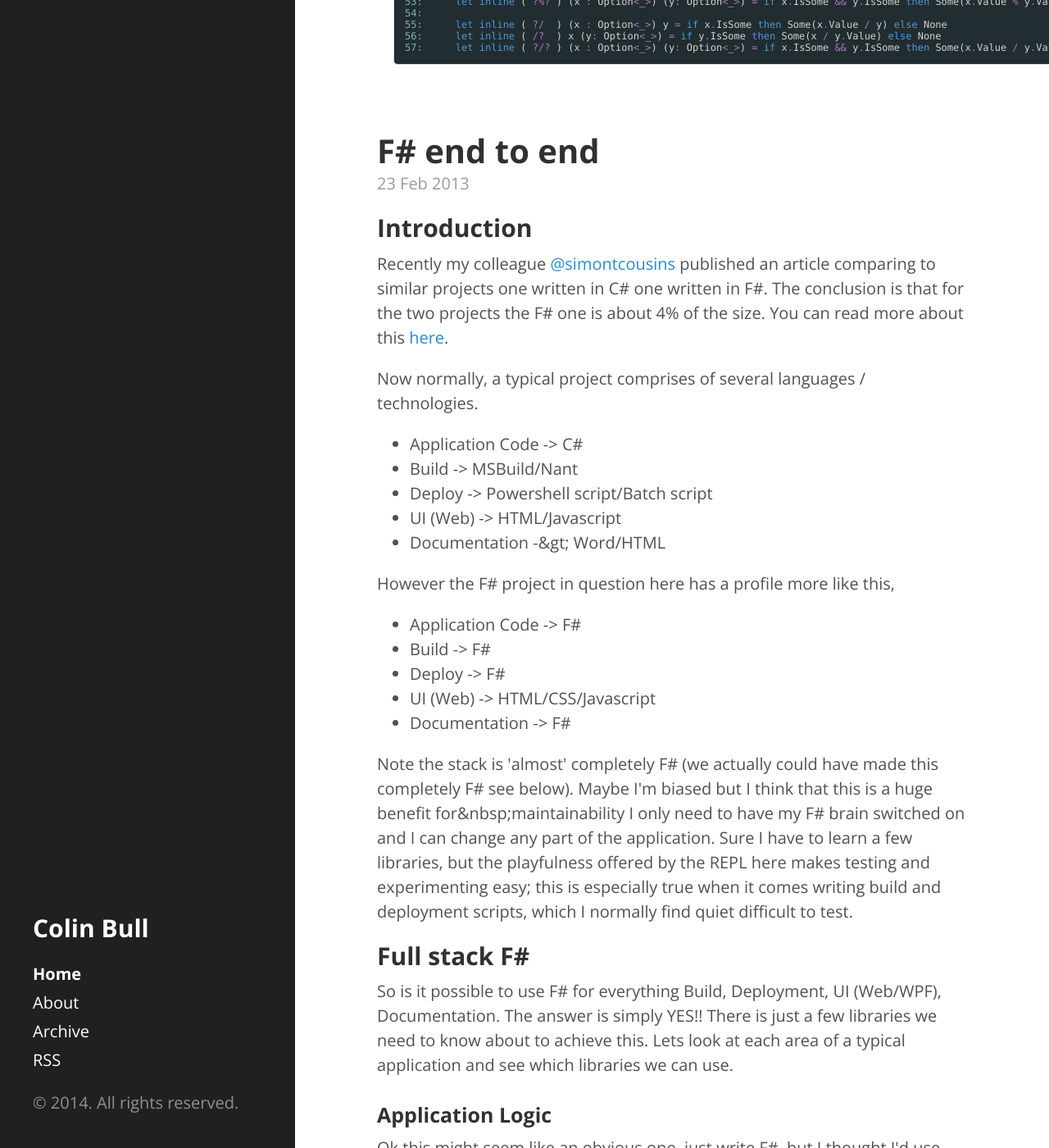
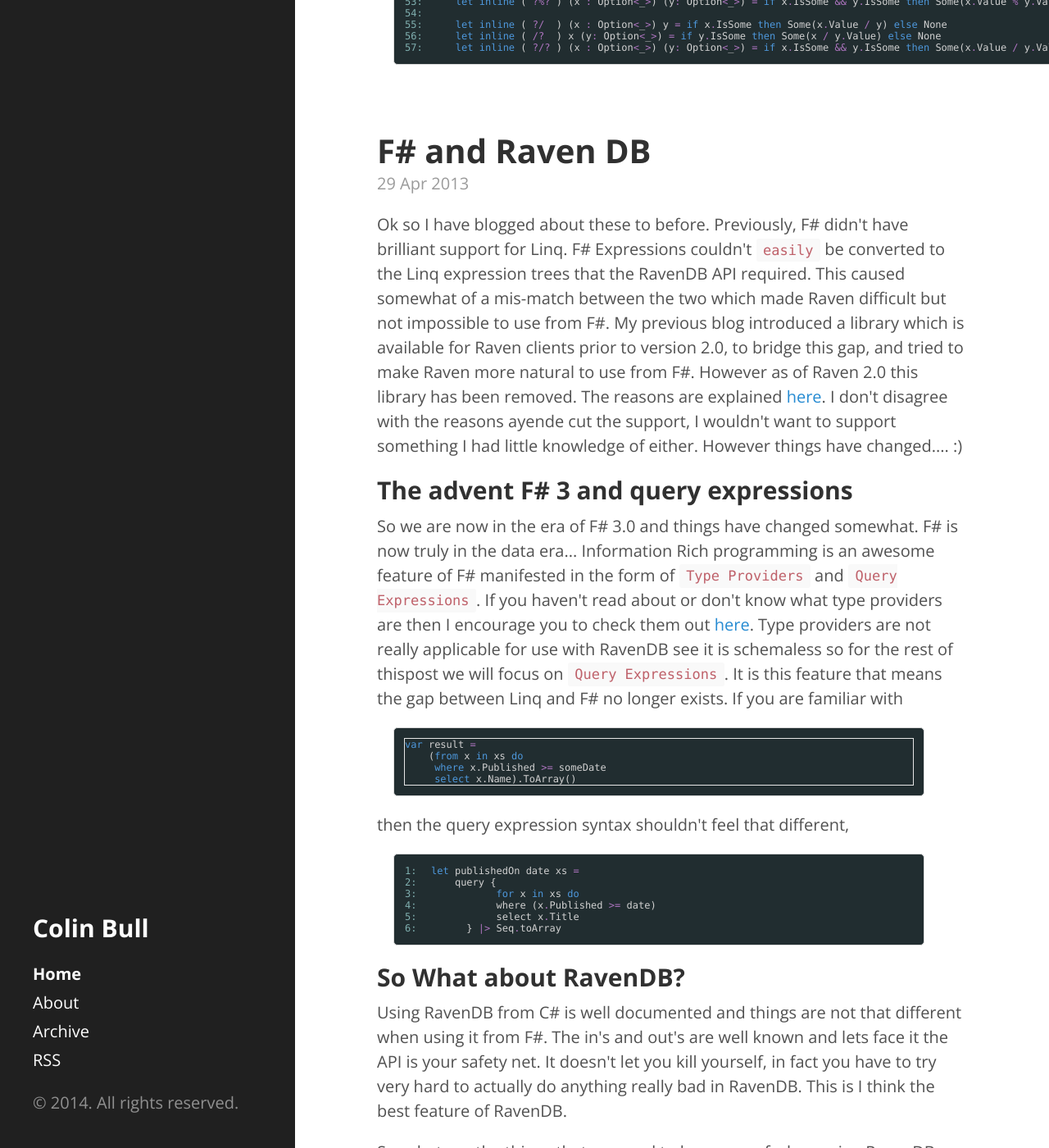
Before and after one commit to colinbull/colinbull.github.io, a Jekyll site: the page built from index.html, in a window 1280 px wide and 1400 px high, scrolled down 3335 px. Shown: the whole window at 82% size. Built offline with Jekyll 4.4.1, drawn with Linux system fonts in a browser that asks for light colours; some web fonts are replaced; Markdown is read by kramdown in place of the engine named in the settings; the list of posts is cut into pages by our own code; some of the changed text lies outside the part shown.

```diff
--- a/_posts/2013-02-23-FSharp-end-to-end.html
+++ b/_posts/2013-02-23-FSharp-end-to-end.html
@@ -29,7 +29,10 @@
 <li>Documentation -> F#</li>
 </ul>
 
-<p>Note the stack is 'almost' completely F# (we actually could have made this completely F# see below). Maybe I'm biased but I think that this is a huge benefit for&amp;nbsp;maintainability I only need to have my F# brain switched on and I can change any part of the application. Sure I have to learn a few libraries, but the playfulness offered by the REPL here makes testing and experimenting easy; this is especially true when it comes writing build and deployment scripts, which I normally find quiet difficult to test.</p>
+<p>Note the stack is 'almost' completely F# (we actually could have made this completely F# see below). Maybe I'm biased but I think that this is a huge benefit for
+maintainability I only need to have my F# brain switched on and I can change any part of the application. Sure I have to learn a few
+libraries, but the playfulness offered by the REPL here makes testing and experimenting easy; this is especially true when it comes writing
+build and deployment scripts, which I normally find quiet difficult to test.</p>
 
 <h2>Full stack F#</h2>
 
--- /dev/null
+++ b/_posts/2013-04-29-FSharp-and-raven-db.html
@@ -0,0 +1,198 @@
+---
+layout: page
+title: F# and Raven DB
+---
+
+<p>Ok so I have blogged about these to before. Previously, F# didn't have brilliant support for Linq. F# Expressions couldn't <code>easily</code> be
+converted to the Linq expression trees that the RavenDB API required. This caused somewhat of a mis-match between the two which made
+Raven difficult but not impossible to use from F#. My previous blog introduced a library  which is available for Raven clients prior
+to version 2.0, to bridge this gap, and tried to make Raven more natural to use from F#. However as of Raven 2.0 this library has
+been removed. The reasons are explained <a href="https://groups.google.com/forum/?fromgroups=#!searchin/ravendb/fsharp/ravendb/Zv3bwF4Y07M/qsCDbP9VKKkJ">here</a>. I don't
+disagree with the reasons ayende cut the support, I wouldn't want to support something I had little knowledge of either.
+However things have changed.... :)</p>
+
+<h2>The advent F# 3 and query expressions</h2>
+
+<p>So we are now in the era of F# 3.0 and things have changed somewhat. F# is now truly in the data era... Information Rich programming is an
+awesome feature of F# manifested in the form of <code>Type Providers</code> and <code>Query Expressions</code>. If you haven't read about or don't know what
+type providers are then I encourage you to check them out <a href="http://msdn.microsoft.com/en-us/library/hh156509.aspx">here</a>. Type providers are
+not really applicable for use with RavenDB see it is schemaless so for the rest of thispost we will focus on <code>Query Expressions</code>. It is this
+feature that means the gap between Linq and F# no longer exists. If you are familiar with</p>
+
+<table class="pre"><tr><td><pre lang="csharp"><span class="k">var</span> result <span class="o">=</span>
+    (<span class="k">from</span> x <span class="k">in</span> xs <span class="k">do</span>
+     <span class="k">where</span> x.Published <span class="o">&gt;</span><span class="o">=</span> someDate
+     <span class="k">select</span> x.Name).ToArray()</pre></td></tr></table>
+
+<p>then the query expression syntax shouldn't feel that different,</p>
+
+<table class="pre"><tr><td class="lines"><pre class="fssnip">
+<span class="l">1: </span>
+<span class="l">2: </span>
+<span class="l">3: </span>
+<span class="l">4: </span>
+<span class="l">5: </span>
+<span class="l">6: </span>
+</pre>
+</td>
+<td class="snippet"><pre class="fssnip">
+<span class="k">let</span> <span class="i">publishedOn</span> <span class="i">date</span> <span class="i">xs</span> <span class="o">=</span>
+    <span onmouseout="hideTip(event, 'fs25', 55)" onmouseover="showTip(event, 'fs25', 55)" class="i">query</span> {
+           <span class="k">for</span> <span class="i">x</span> <span class="k">in</span> <span class="i">xs</span> <span class="k">do</span>
+           <span class="i">where</span> (<span class="i">x</span><span class="o">.</span><span class="i">Published</span> <span class="o">&gt;</span><span class="o">=</span> <span class="i">date</span>)
+           <span class="i">select</span> <span class="i">x</span><span class="o">.</span><span class="i">Title</span>
+      } <span class="o">|&gt;</span> <span onmouseout="hideTip(event, 'fs26', 56)" onmouseover="showTip(event, 'fs26', 56)" class="i">Seq</span><span class="o">.</span><span onmouseout="hideTip(event, 'fs27', 57)" onmouseover="showTip(event, 'fs27', 57)" class="i">toArray</span></pre>
+</td>
+</tr>
+</table>
+
+<h2>So What about RavenDB?</h2>
+
+<p>Using RavenDB from C# is well documented and things are not that different when using it from F#. The in's and out's are well known and lets
+face it the API is your safety net. It doesn't let you kill yourself, in fact you have to try very hard to actually do anything really bad in
+RavenDB. This is I think the best feature of RavenDB.</p>
+
+<p>So, what are the things that we need to be aware of when using RavenDB from F#? First things first, initializing the document store. This can
+be done pretty much the same as in C#</p>
+
+<table class="pre"><tr><td class="lines"><pre class="fssnip">
+<span class="l">1: </span>
+</pre>
+</td>
+<td class="snippet"><pre class="fssnip">
+<span class="k">let</span> <span class="i">store</span> <span class="o">=</span> <span class="k">new</span> <span class="i">DocumentStore</span>(<span class="i">Url</span> <span class="o">=</span> <span class="s">&quot;</span><span class="s">http</span><span class="s">:</span><span class="s">/</span><span class="s">/</span><span class="s">localhost</span><span class="s">:</span><span class="s">8080</span><span class="s">&quot;</span>)</pre>
+</td>
+</tr>
+</table>
+
+<p>and this is all well and good if we just use straight forward POCO objects. But what if we want to use F# record or Union types? We need to make a few simple changes.
+Lets first consider F# record types, all we need to do here is declare the <code>Id</code> property as mutable.</p>
+
+<table class="pre"><tr><td class="lines"><pre class="fssnip">
+<span class="l">1: </span>
+<span class="l">2: </span>
+<span class="l">3: </span>
+<span class="l">4: </span>
+<span class="l">5: </span>
+<span class="l">6: </span>
+</pre>
+</td>
+<td class="snippet"><pre class="fssnip">
+<span class="k">type</span> <span class="i">BlogPost</span> <span class="o">=</span> {
+    <span class="k">mutable</span> <span class="i">Id</span> <span class="o">:</span> <span onmouseout="hideTip(event, 'fs14', 52)" onmouseover="showTip(event, 'fs14', 52)" class="i">string</span>
+    <span class="i">Title</span> <span class="o">:</span> <span onmouseout="hideTip(event, 'fs14', 53)" onmouseover="showTip(event, 'fs14', 53)" class="i">string</span>
+    <span class="i">Body</span> <span class="o">:</span> <span onmouseout="hideTip(event, 'fs14', 54)" onmouseover="showTip(event, 'fs14', 54)" class="i">string</span>
+    <span class="i">Published</span> <span class="o">:</span> <span class="i">DateTime</span>
+}</pre>
+</td>
+</tr>
+</table>
+
+<p>Simple eh?, but what about Union types, Maps, F# lists? These are a little more complex as Json.NET doesn't do the correct thing to serialize these out of the box. However Json.NET and the
+internalised Raven counterpart does have an extension point and a UnionTypeConverter or MapTypeConverter as Json.NET implementations can be found <a href="https://github.com/colinbull/FSharp.Enterprise/blob/develop/src/FSharp.Enterprise/Json.fs">here</a>. To use this we need to modify our
+document store setup a little to include the converter.</p>
+
+<table class="pre"><tr><td class="lines"><pre class="fssnip">
+<span class="l">1: </span>
+<span class="l">2: </span>
+<span class="l">3: </span>
+<span class="l">4: </span>
+<span class="l">5: </span>
+<span class="l">6: </span>
+<span class="l">7: </span>
+<span class="l">8: </span>
+</pre>
+</td>
+<td class="snippet"><pre class="fssnip">
+<span class="k">let</span> <span class="i">customisedStore</span> <span class="o">=</span>
+    <span class="k">let</span> <span class="i">customiseSerialiser</span> (<span class="i">s</span> <span class="o">:</span> <span class="i">Raven</span><span class="o">.</span><span class="i">Imports</span><span class="o">.</span><span class="i">Newtonsoft</span><span class="o">.</span><span class="i">Json</span><span class="o">.</span><span class="i">JsonSerializer</span>) <span class="o">=</span>
+        <span class="i">s</span><span class="o">.</span><span class="i">Converters</span><span class="o">.</span><span class="i">Add</span>(<span class="k">new</span> <span class="i">Json</span><span class="o">.</span><span class="i">MapTypeConverter</span>())
+        <span class="i">s</span><span class="o">.</span><span class="i">Converters</span><span class="o">.</span><span class="i">Add</span>(<span class="k">new</span> <span class="i">Json</span><span class="o">.</span><span class="i">UnionTypeConverter</span>())
+
+    <span class="k">let</span> <span class="i">store</span> <span class="o">=</span> <span class="k">new</span> <span class="i">DocumentStore</span>(<span class="i">Url</span><span class="o">=</span><span class="s">&quot;</span><span class="s">http</span><span class="s">:</span><span class="s">/</span><span class="s">/</span><span class="s">localhost</span><span class="s">:</span><span class="s">8080</span><span class="s">&quot;</span>)
+    <span class="i">store</span><span class="o">.</span><span class="i">Conventions</span><span class="o">.</span><span class="i">CustomizeJsonSerializer</span> <span class="o">&lt;-</span> (<span class="k">fun</span> <span class="i">s</span> <span class="k">-&gt;</span> (<span class="i">customiseSerialiser</span> <span class="i">s</span>))
+    <span class="i">store</span><span class="o">.</span><span class="i">Initialize</span>()</pre>
+</td>
+</tr>
+</table>
+
+<h2>Querying raven</h2>
+
+<p>With the document store setup we can now start querying Raven. As with any Raven query we need to create a session from our document store,
+then we need to create the query.</p>
+
+<table class="pre"><tr><td class="lines"><pre class="fssnip">
+<span class="l">1: </span>
+<span class="l">2: </span>
+<span class="l">3: </span>
+<span class="l">4: </span>
+<span class="l">5: </span>
+<span class="l">6: </span>
+<span class="l">7: </span>
+</pre>
+</td>
+<td class="snippet"><pre class="fssnip">
+<span class="k">let</span> <span class="i">getPostsAsOf</span> <span class="i">asOfDate</span> <span class="o">=</span>
+    <span class="k">use</span> <span class="i">session</span> <span class="o">=</span> <span class="i">customisedStore</span><span class="o">.</span><span class="i">OpenSession</span>()
+    <span onmouseout="hideTip(event, 'fs25', 58)" onmouseover="showTip(event, 'fs25', 58)" class="i">query</span> {
+        <span class="k">for</span> <span class="i">post</span> <span class="k">in</span> <span class="i">session</span><span class="o">.</span><span class="i">Query</span><span class="o">&lt;</span><span class="i">BlogPost</span><span class="o">&gt;</span>() <span class="k">do</span>
+        <span class="i">where</span> (<span class="i">post</span><span class="o">.</span><span class="i">Published</span> <span class="o">&gt;</span><span class="o">=</span> <span class="i">asOfDate</span>)
+        <span class="i">select</span> <span class="i">post</span>
+    }</pre>
+</td>
+</tr>
+</table>
+
+<p>The above creates a query that is pending execution. To execute this we can run,</p>
+
+<table class="pre"><tr><td class="lines"><pre class="fssnip">
+<span class="l">1: </span>
+<span class="l">2: </span>
+<span class="l">3: </span>
+</pre>
+</td>
+<td class="snippet"><pre class="fssnip">
+<span class="k">let</span> <span class="i">posts</span> <span class="o">=</span>
+    <span class="i">getPostsAsOf</span> (<span class="i">DateTime</span><span class="o">.</span><span class="i">Now</span><span class="o">.</span><span class="i">AddDays</span>(<span class="o">-</span><span class="n">2.</span>)<span class="o">.</span><span class="i">Date</span>)
+    <span class="o">|&gt;</span> <span onmouseout="hideTip(event, 'fs26', 59)" onmouseover="showTip(event, 'fs26', 59)" class="i">Seq</span><span class="o">.</span><span onmouseout="hideTip(event, 'fs27', 60)" onmouseover="showTip(event, 'fs27', 60)" class="i">toArray</span></pre>
+</td>
+</tr>
+</table>
+
+<p>this will give us an array of BlogPosts published from 2 days ago. Notice we had to enumerate to an array for the query to actually be executed. This is the same execution semantics
+as C#; and it is important to realise that there isn't really any magic going on in the world of F#, it is still just a .NET lanuguage it still compiles to CIL and is fully
+interoperable with any other .NET library.</p>
+
+<h2>Indexes</h2>
+
+<p>OK so things haven't got much better here in terms of static indexes. Basically you still need to define them in C# and then you can extend the document initialization process by
+including the assembly that contains the index definitions. However in Raven 2.0, dynamic indexes and promotion to permanent indexes have been massively improved, which reduces the need to create static indexes.</p>
+
+
+<div class="tip" id="fs1">namespace System</div>
+<div class="tip" id="fs2">namespace System.Collections</div>
+<div class="tip" id="fs3">namespace System.Collections.Generic</div>
+<div class="tip" id="fs4">namespace System.Reflection</div>
+<div class="tip" id="fs5">namespace Microsoft</div>
+<div class="tip" id="fs6">namespace Microsoft.FSharp</div>
+<div class="tip" id="fs7">namespace Microsoft.FSharp.Reflection</div>
+<div class="tip" id="fs8">namespace System.Text</div>
+<div class="tip" id="fs9">namespace System.IO</div>
+<div class="tip" id="fs10">val ignore : value:&#39;T -&gt; unit<br /><br />Full name: Microsoft.FSharp.Core.Operators.ignore</div>
+<div class="tip" id="fs11">val typeof&lt;&#39;T&gt; : System.Type<br /><br />Full name: Microsoft.FSharp.Core.Operators.typeof</div>
+<div class="tip" id="fs12">type IEnumerable =<br />&#160;&#160;member GetEnumerator : unit -&gt; IEnumerator<br /><br />Full name: System.Collections.IEnumerable</div>
+<div class="tip" id="fs13">type obj = System.Object<br /><br />Full name: Microsoft.FSharp.Core.obj</div>
+<div class="tip" id="fs14">Multiple items<br />val string : value:&#39;T -&gt; string<br /><br />Full name: Microsoft.FSharp.Core.Operators.string<br /><br />--------------------<br />type string = System.String<br /><br />Full name: Microsoft.FSharp.Core.string</div>
+<div class="tip" id="fs15">module Array<br /><br />from Microsoft.FSharp.Collections</div>
+<div class="tip" id="fs16">val find : predicate:(&#39;T -&gt; bool) -&gt; array:&#39;T [] -&gt; &#39;T<br /><br />Full name: Microsoft.FSharp.Collections.Array.find</div>
+<div class="tip" id="fs17">val empty&lt;&#39;T&gt; : &#39;T []<br /><br />Full name: Microsoft.FSharp.Collections.Array.empty</div>
+<div class="tip" id="fs18">val typedefof&lt;&#39;T&gt; : System.Type<br /><br />Full name: Microsoft.FSharp.Core.Operators.typedefof</div>
+<div class="tip" id="fs19">Multiple items<br />module Map<br /><br />from Microsoft.FSharp.Collections<br /><br />--------------------<br />type Map&lt;&#39;Key,&#39;Value (requires comparison)&gt; =<br />&#160;&#160;interface IEnumerable<br />&#160;&#160;interface IComparable<br />&#160;&#160;interface IEnumerable&lt;KeyValuePair&lt;&#39;Key,&#39;Value&gt;&gt;<br />&#160;&#160;interface ICollection&lt;KeyValuePair&lt;&#39;Key,&#39;Value&gt;&gt;<br />&#160;&#160;interface IDictionary&lt;&#39;Key,&#39;Value&gt;<br />&#160;&#160;new : elements:seq&lt;&#39;Key * &#39;Value&gt; -&gt; Map&lt;&#39;Key,&#39;Value&gt;<br />&#160;&#160;member Add : key:&#39;Key * value:&#39;Value -&gt; Map&lt;&#39;Key,&#39;Value&gt;<br />&#160;&#160;member ContainsKey : key:&#39;Key -&gt; bool<br />&#160;&#160;override Equals : obj -&gt; bool<br />&#160;&#160;member Remove : key:&#39;Key -&gt; Map&lt;&#39;Key,&#39;Value&gt;<br />&#160;&#160;...<br /><br />Full name: Microsoft.FSharp.Collections.Map&lt;_,_&gt;<br /><br />--------------------<br />new : elements:seq&lt;&#39;Key * &#39;Value&gt; -&gt; Map&lt;&#39;Key,&#39;Value&gt;</div>
+<div class="tip" id="fs20">type Array =<br />&#160;&#160;member Clone : unit -&gt; obj<br />&#160;&#160;member CopyTo : array:Array * index:int -&gt; unit + 1 overload<br />&#160;&#160;member GetEnumerator : unit -&gt; IEnumerator<br />&#160;&#160;member GetLength : dimension:int -&gt; int<br />&#160;&#160;member GetLongLength : dimension:int -&gt; int64<br />&#160;&#160;member GetLowerBound : dimension:int -&gt; int<br />&#160;&#160;member GetUpperBound : dimension:int -&gt; int<br />&#160;&#160;member GetValue : params indices:int[] -&gt; obj + 7 overloads<br />&#160;&#160;member Initialize : unit -&gt; unit<br />&#160;&#160;member IsFixedSize : bool<br />&#160;&#160;...<br /><br />Full name: System.Array</div>
+<div class="tip" id="fs21">System.Array.CreateInstance(elementType: System.Type, params lengths: int64 []) : System.Array<br />System.Array.CreateInstance(elementType: System.Type, params lengths: int []) : System.Array<br />System.Array.CreateInstance(elementType: System.Type, length: int) : System.Array<br />System.Array.CreateInstance(elementType: System.Type, lengths: int [], lowerBounds: int []) : System.Array<br />System.Array.CreateInstance(elementType: System.Type, length1: int, length2: int) : System.Array<br />System.Array.CreateInstance(elementType: System.Type, length1: int, length2: int, length3: int) : System.Array</div>
+<div class="tip" id="fs22">System.Array.Copy(sourceArray: System.Array, destinationArray: System.Array, length: int64) : unit<br />System.Array.Copy(sourceArray: System.Array, destinationArray: System.Array, length: int) : unit<br />System.Array.Copy(sourceArray: System.Array, sourceIndex: int64, destinationArray: System.Array, destinationIndex: int64, length: int64) : unit<br />System.Array.Copy(sourceArray: System.Array, sourceIndex: int, destinationArray: System.Array, destinationIndex: int, length: int) : unit</div>
+<div class="tip" id="fs23">val box : value:&#39;T -&gt; obj<br /><br />Full name: Microsoft.FSharp.Core.Operators.box</div>
+<div class="tip" id="fs24">val empty&lt;&#39;Key,&#39;T (requires comparison)&gt; : Map&lt;&#39;Key,&#39;T&gt; (requires comparison)<br /><br />Full name: Microsoft.FSharp.Collections.Map.empty</div>
+<div class="tip" id="fs25">val query : Linq.QueryBuilder<br /><br />Full name: Microsoft.FSharp.Core.ExtraTopLevelOperators.query</div>
+<div class="tip" id="fs26">module Seq<br /><br />from Microsoft.FSharp.Collections</div>
+<div class="tip" id="fs27">val toArray : source:seq&lt;&#39;T&gt; -&gt; &#39;T []<br /><br />Full name: Microsoft.FSharp.Collections.Seq.toArray</div>
```
Also changed, not shown: 6 other files.
